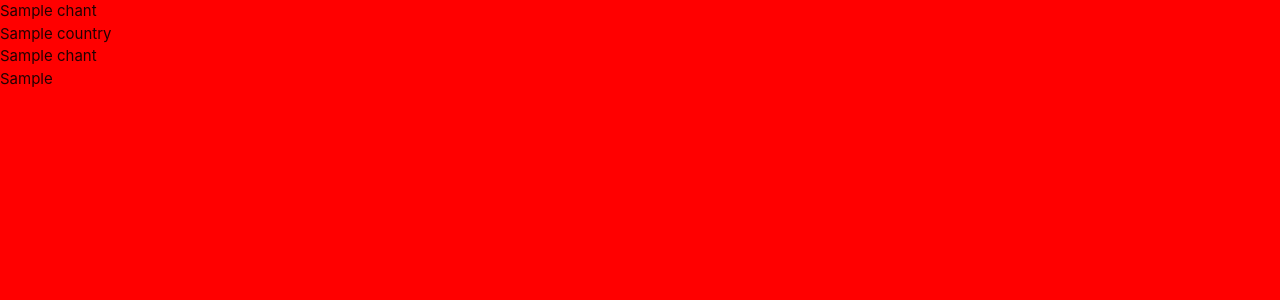
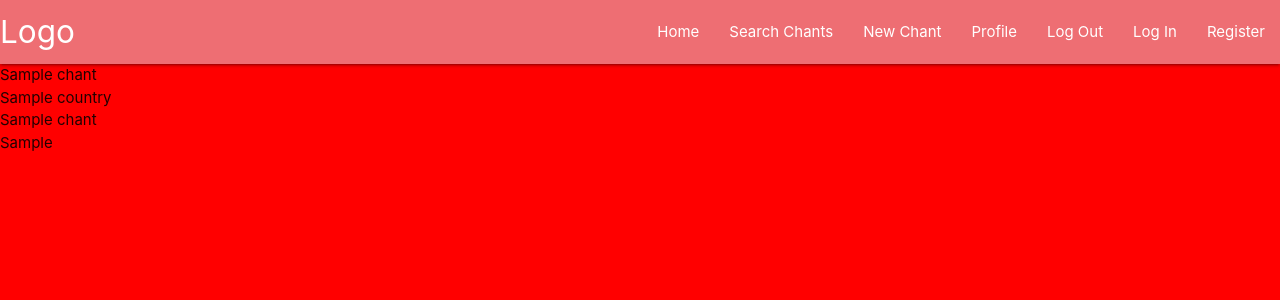
Before and after one commit to RoyoftheRavers/football_game_of_chants, a Flask app: page / in a window 1280 px wide. Shown: the top 300 px of the page. Run offline with Flask 2, Linux system fonts and the light colour scheme; a database or web service that is not in the repository returns one stand-in record (values such as "Sample title"); some libraries are stand-ins or nearby versions.

Commit message:
Navbar and mobile sidenav added to base.html

```diff
--- a/templates/base.html
+++ b/templates/base.html
@@ -12,6 +12,33 @@
     <title>Game of Chants</title>
 </head>
 <body>
+    <header>
+        <nav>
+            <div class="nav-wrapper">
+                <a href="#!" class="brand-logo">Logo</a>
+                <a href="#" data-target="mobile-demo" class="sidenav-trigger"><i class="material-icons">menu</i></a>
+                <ul class="right hide-on-med-and-down">
+                    <li><a href="#">Home</a></li>
+                    <li><a href="#">Search Chants</a></li>
+                    <li><a href="#">New Chant</a></li>
+                    <li><a href="#">Profile</a></li>
+                    <li><a href="#">Log Out</a></li>
+                    <li><a href="#">Log In</a></li>
+                    <li><a href="#">Register</a></li>
+                </ul>
+            </div>
+        </nav>
+
+        <ul class="sidenav" id="mobile-demo">
+            <li><a href="#">Home</a></li>
+            <li><a href="#">Search Chants</a></li>
+            <li><a href="#">New Chant</a></li>
+            <li><a href="#">Profile</a></li>
+            <li><a href="#">Log Out</a></li>
+            <li><a href="#">Log In</a></li>
+            <li><a href="#">Register</a></li>
+        </ul>
+    </header>
 
 
     {% block content %}
```
